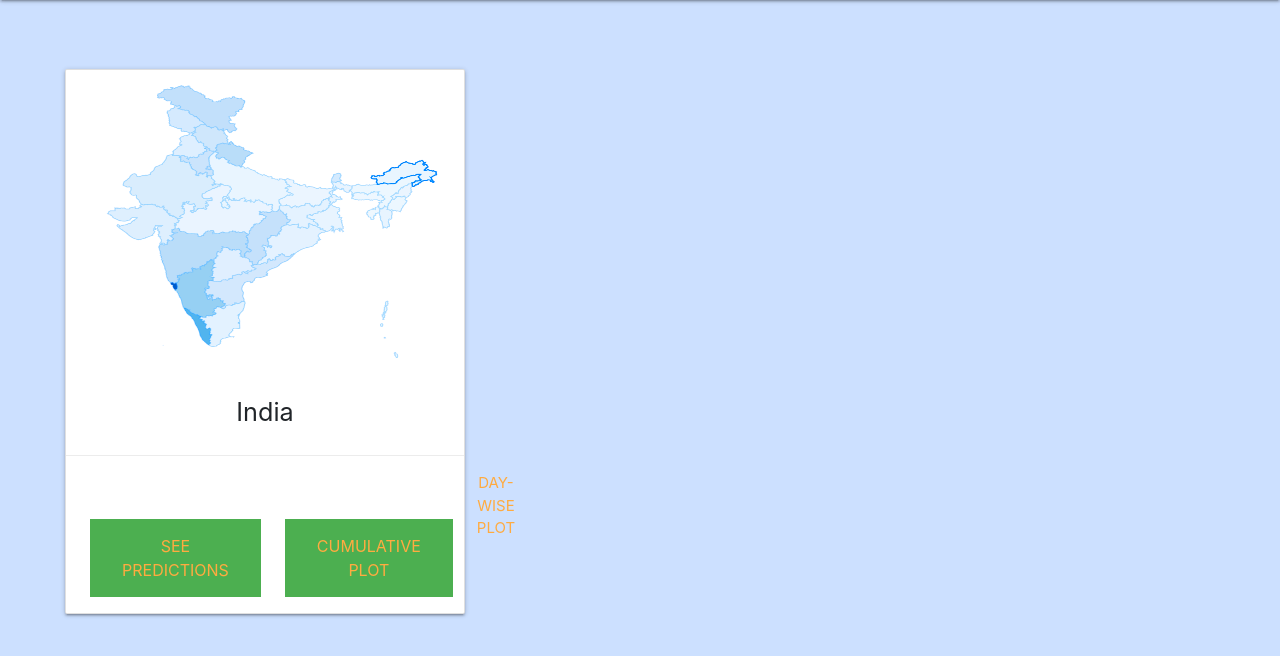
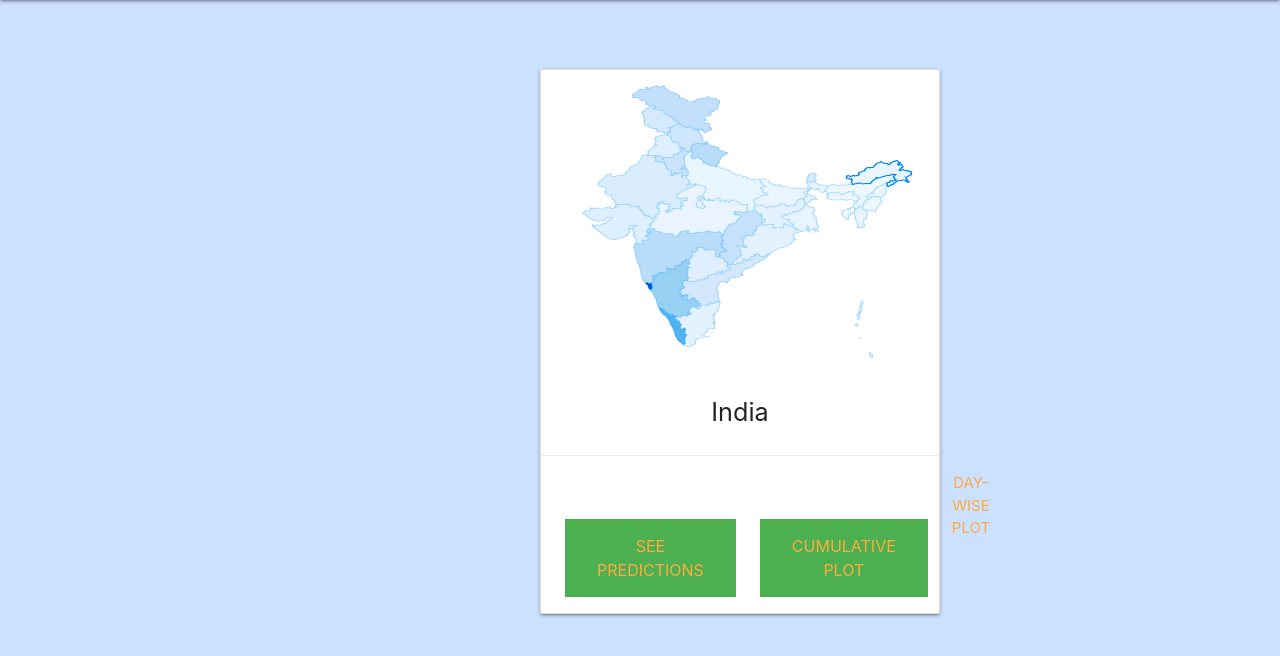
Before and after one commit to SaiVamshiK/Covid19-Future-Predictions-in-India, a Django app: page /overall/ in a window 1280 px wide. Shown: the part 64-720 px from the top of the page. Run offline with Django 3.2, Linux system fonts and the light colour scheme; some libraries are stand-ins or nearby versions.

Commit message:
adjusted view of the map

```diff
--- a/Covid19PredictorApp/templates/Covid19PredictorApp/overall.html
+++ b/Covid19PredictorApp/templates/Covid19PredictorApp/overall.html
@@ -6,7 +6,7 @@
     {% if state.name == 'India' %}
 
 
-        <div style="align-items: center;">
+        <div style="padding-left: 500px;">
         <div class="card" style="max-width: 400px;">
             <div class="card-image">
               <img src="{{state.image}}">
```
